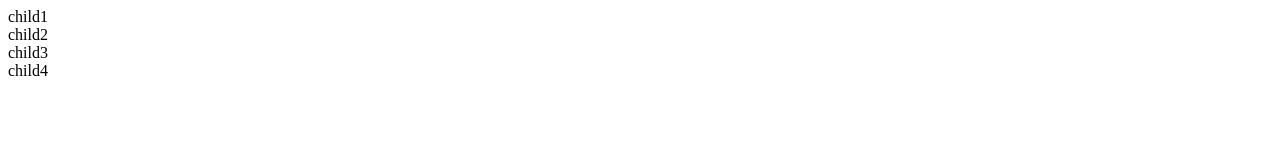
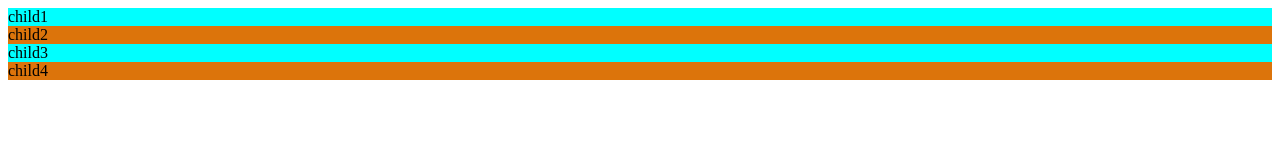
Before and after one commit to shaik-jakir-hussain1/CSS-grid-layout, a plain HTML site: page index.html in a window 1280 px wide. Drawn offline with Linux system fonts and the light colour scheme.

Commit message:
Given background color for child div

```diff
--- a/index.html
+++ b/index.html
@@ -8,6 +8,13 @@
     <style>
         .parent{
             display: grid; /* this grid did not create the grid container we specifically define the colums and rows.*/
+        }
+        /* Inside the parent container giving the background for even and odd child inside the parent div */
+        .parent>div:nth-child(odd) {
+            background-color: aqua;
+        }
+        .parent>div:nth-child(even) {
+            background-color: rgb(220, 116, 11);
         }
     </style>
 </head>
```
